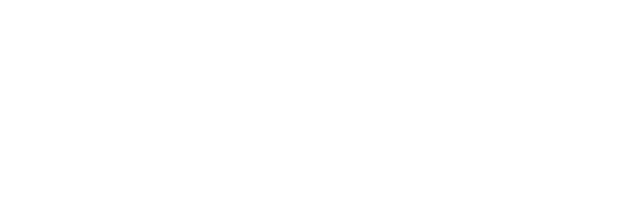
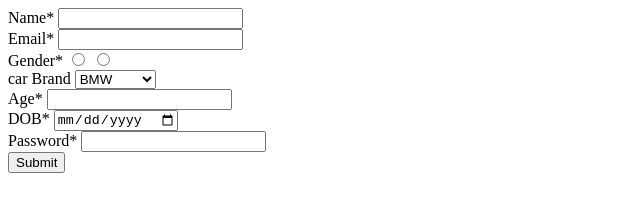
Before and after one commit to acciojob/signup-form-car-DeepikaChauhan2403, a website: page main.html in a window 1280 px wide. Shown: the whole page, without its empty margins (0-640 px from the left). Drawn offline with Linux system fonts and the light colour scheme.

Commit message:
created a submission

```diff
--- a/main.html
+++ b/main.html
@@ -8,6 +8,43 @@
 
 <body>
 	<!-- the entire body must be written by student -->
+	<form method = "post">
+		<div>
+			<label for="name">Name*</label>
+			<input type="text" id="name" required>
+		</div>
+		<div>
+			<label for="email">Email*</label>
+			<input type="email" id="email" required>
+		</div>
+		<div>
+			<label>Gender*</label>
+			<input type="radio" value="male" name="gender" required>
+			<input type="radio" name="gender" required>
+		</div>
+		<div>
+			<label for="cars">car Brand</label>
+			<select id="cars">
+				<option>BMW</option>
+				<option>Audi</option>
+				<option>Mercedez</option>
+			</select>
+		</div>
+		<div>
+			<label for="carage">Age*</label>
+			<input type="number" id="carage" required>
+		</div>
+		<div>
+			<label for="dop">DOB*</label>
+			<input type="date" id="dop" required>
+		</div>
+		<div>
+			<label for="password">Password*</label>
+			<input type="password" id="password" required>
+		</div>
+		<div></div>
+		<button type="submit">Submit</button>
+	</form>
     <script type="text/javascript" src="./script.js">
 </script>
 
```
